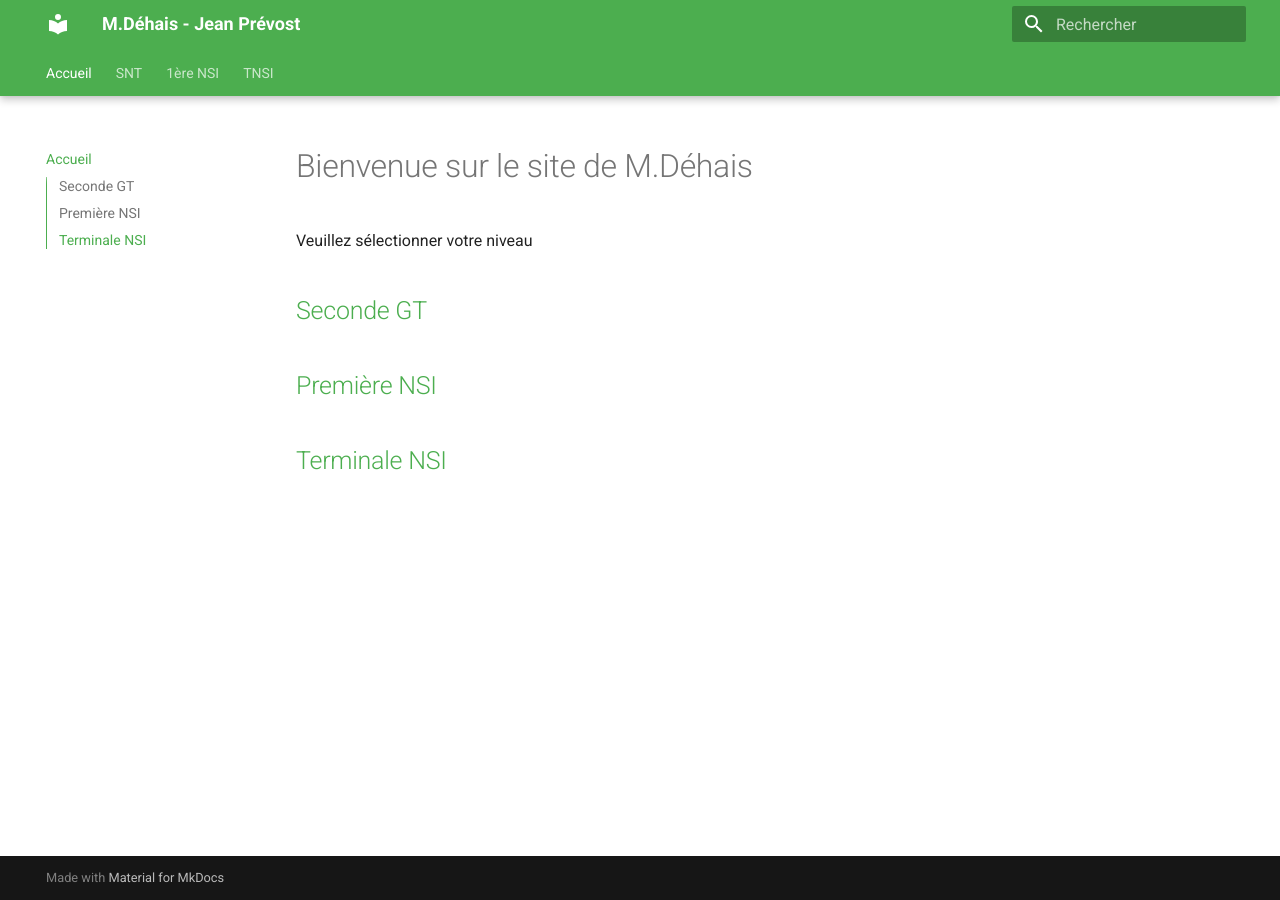
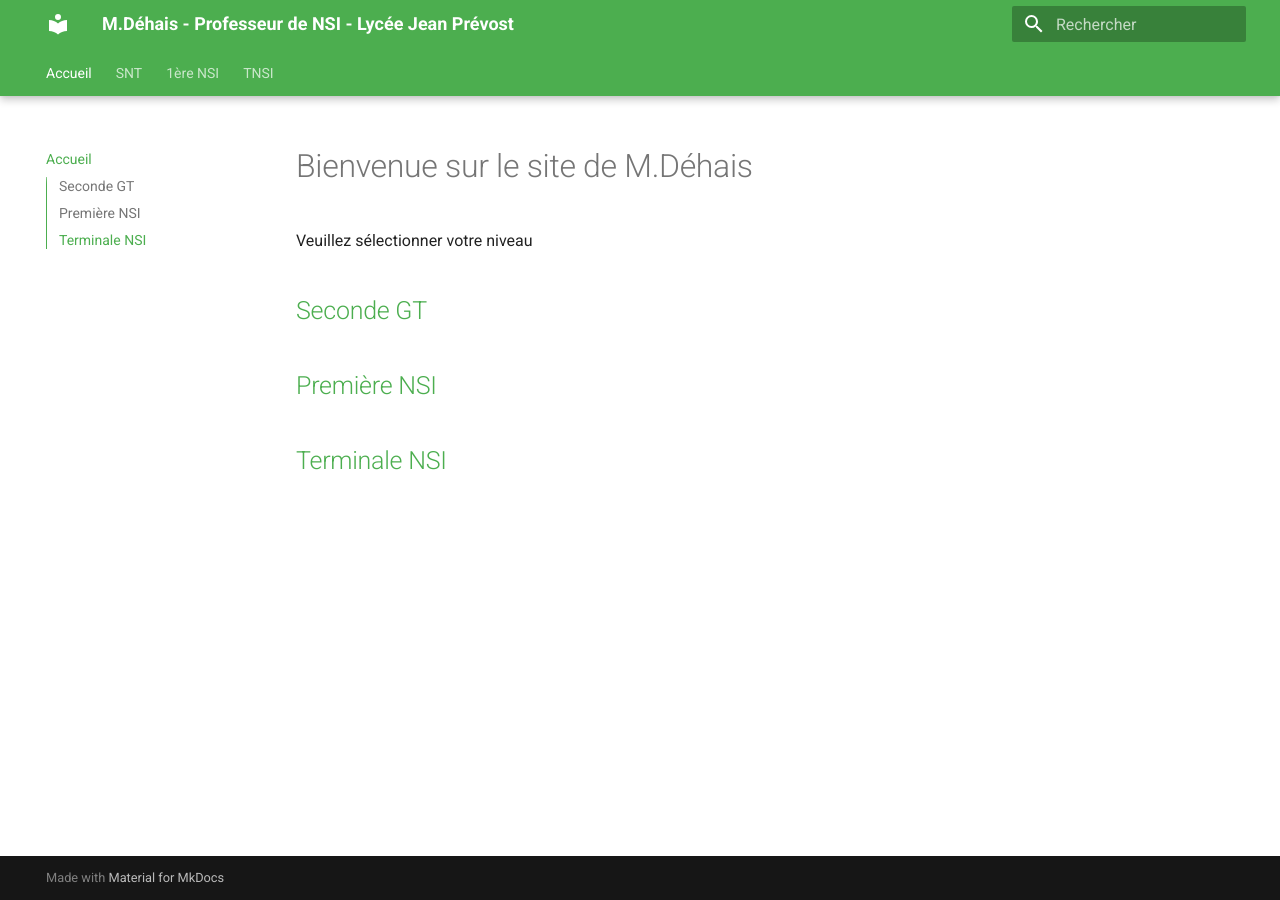
Before and after one commit to DehaisM/nsi-public, an MkDocs documentation site: the page built from docs-public/index.md, in a window 1280 px wide. Built offline with MkDocs 1.6.1 and Material for MkDocs 9.7.7, drawn with Linux system fonts in a browser that asks for light colours.

```diff
--- a/mkdocs.yml
+++ b/mkdocs.yml
@@ -1,4 +1,4 @@
-site_name:  M.Déhais - Jean Prévost
+site_name:  M.Déhais - Professeur de NSI - Lycée Jean Prévost
 docs_dir: docs-public
 
 theme:
```
